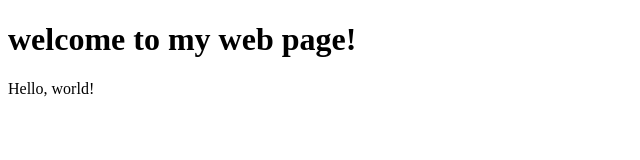
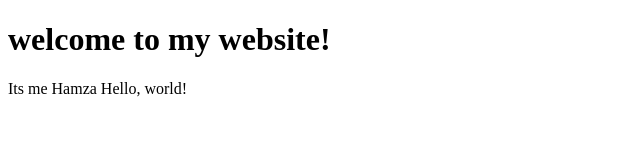
Before and after one commit to Hamzyk/hello, a plain HTML site: page week1/class.html/zaz.html in a window 1280 px wide. Shown: the whole page, without its empty margins (0-640 px from the left). Drawn offline with Linux system fonts and the light colour scheme.

```diff
--- a/week1/class.html/zaz.html
+++ b/week1/class.html/zaz.html
@@ -4,7 +4,8 @@
     <title>Hello!</title>
 </head>
 <body>
-    <h1>welcome to my web page!</h1>
+    <h1>welcome to my website!</h1>
+    Its me Hamza
     Hello, world!
 </body>
 </html>
```
